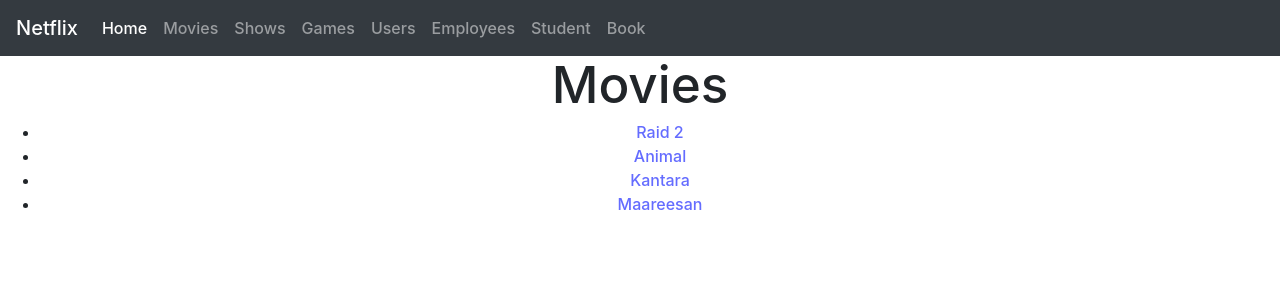
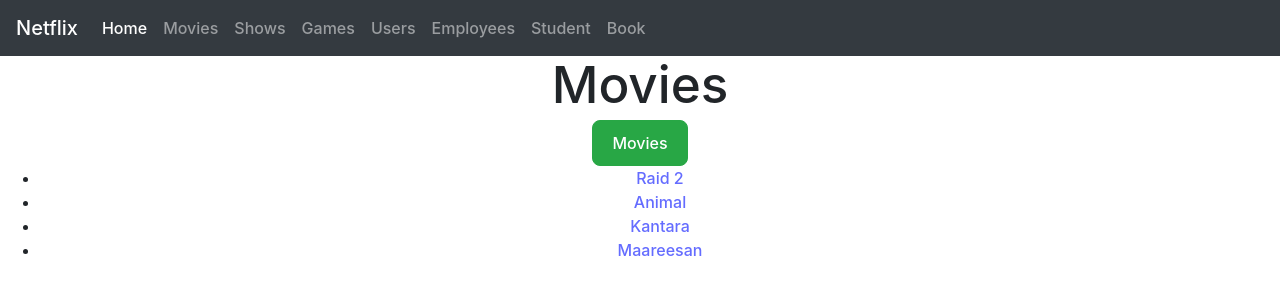
Before and after one commit to Zeel108/MERN-Learning, a React (Vite) app: page /movies in a window 1280 px wide. Shown: the top 300 px of the page. Built offline with nearby package versions, Linux system fonts and the light colour scheme.

Commit message:
Reuse: reuseing component to reduce code using button to reuse same button in different component

```diff
--- /dev/null
+++ b/src/components/MyButton.jsx
@@ -0,0 +1,9 @@
+import React from 'react'
+
+export const MyButton = (props) => {
+  return (
+    <div>
+        <button onClick={()=>{props.fun()}} className={props.class || "btn btn-primary"}>{props.name || "btn"}</button>
+    </div>
+  )
+}
--- a/src/netflix/NetflixGames.jsx
+++ b/src/netflix/NetflixGames.jsx
@@ -1,9 +1,16 @@
 import React from 'react'
+import { MyButton } from '../components/MyButton'
 
 export const NetflixGames = () => {
+
+  const netflixGameTest = () => {
+    alert("it calls games...")
+  }
+
   return (
     <div  style={{textAlign:"center"}}>
         <h1>Games</h1>
+        <MyButton fun = {netflixGameTest} name = {"Games"} class = "btn btn-secondary"></MyButton>
     </div>
   )
 }
--- a/src/netflix/NetflixHome.jsx
+++ b/src/netflix/NetflixHome.jsx
@@ -1,9 +1,16 @@
 import React from 'react'
+import { MyButton } from '../components/MyButton'
 
 export const NetflixHome = () => {
+
+  const netflixHomeTest = () => {
+    alert("it calls home...")
+  }
+
   return (
     <div style={{textAlign:"center"}}>
         <h1>Netflix Home</h1>
+        <MyButton fun = {netflixHomeTest} name = {"Home"} class = "btn btn-danger"></MyButton>
     </div>
   )
 }
--- a/src/netflix/NetflixMovies.jsx
+++ b/src/netflix/NetflixMovies.jsx
@@ -1,10 +1,17 @@
 import React from 'react'
 import { Link } from 'react-router-dom'
+import { MyButton } from '../components/MyButton'
 
 export const NetflixMovies = () => {
+
+  const netflixMovieTest = () => {
+    alert("it calls movies...")
+  }
+
   return (
     <div  style={{textAlign:"center"}}>
         <h1>Movies</h1>
+        <MyButton class="btn-success" fun = {netflixMovieTest} name = {"Movies"}></MyButton>
         <ul>
           <li><Link to="/watch/raid2">Raid 2</Link></li>
           <li><Link to="/watch/animal">Animal</Link></li>
--- a/src/netflix/NetflixShows.jsx
+++ b/src/netflix/NetflixShows.jsx
@@ -1,7 +1,12 @@
 import React from 'react'
 import { Link } from 'react-router-dom'
+import { MyButton } from '../components/MyButton'
 
 export const NetflixShows = () => {
+
+  const netflixShowsTest = () => {
+    alert("it calls shows...")
+  }
 
   const shows = [
     {
@@ -25,6 +30,7 @@
   return (
     <div  style={{textAlign:"center"}}>
         <h1>Shows</h1>
+        <MyButton fun = {netflixShowsTest} name = {"Shows"} class = "btn btn-dark"></MyButton>
         <ul>
           {
             shows.map((show) => {
```
